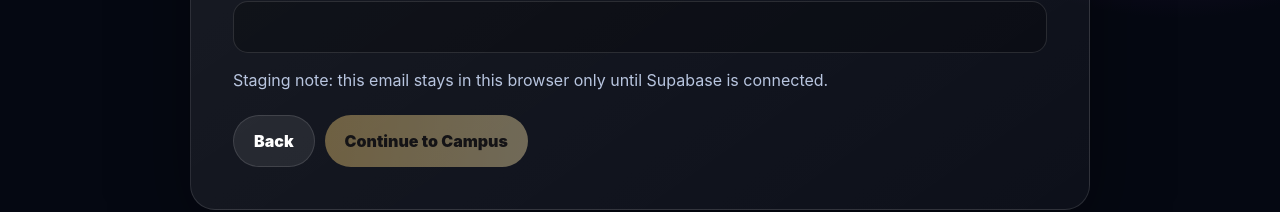
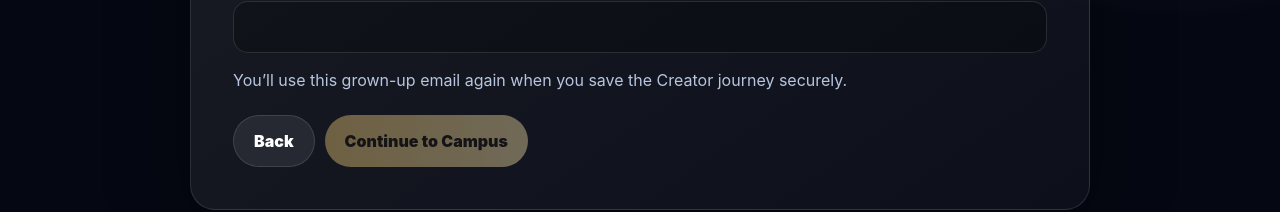
Before and after one commit to melbgittinit/botbox-alpha-clean, a Next.js app in the folder creator-college-junior-app/: page / in a window 1280 px wide. Both pictures are taken after a click on the button "START MY FREE OPEN HOUSE →". Shown: the part 428-640 px from the top of the page. Built offline with nearby package versions, Linux system fonts and the light colour scheme.

Commit message:
Connect Open House to secure parent handoff

```diff
--- a/creator-college-junior-app/app/page.js
+++ b/creator-college-junior-app/app/page.js
@@ -154,7 +154,7 @@ function Adult({s,patch,go}) {
     <p className="lead">Young creators don’t need their own email or public account. A grown-up stays in control.</p>
     <label className="field"><b>GROWN-UP FIRST NAME</b><input className="input" value={s.parent} onChange={(e)=>patch({parent:e.target.value})}/></label>
     <label className="field"><b>GROWN-UP EMAIL</b><input className="input" type="email" value={s.email} onChange={(e)=>patch({email:e.target.value})}/></label>
-    <p className="muted">Staging note: this email stays in this browser only until Supabase is connected.</p>
+    <p className="muted">You’ll use this grown-up email again when you save the Creator journey securely.</p>
     <div className="actions"><button className="btn secondary" onClick={()=>go(0)}>Back</button><button className="btn primary" disabled={!ok} onClick={()=>go(2,'grownup_checkin_complete')}>Continue to Campus</button></div>
   </section>;
 }
@@ -263,9 +263,9 @@ function Parent({s,mix,go}) {
     <div className="skills"><div className="skill">💡 Idea development</div><div className="skill">🧩 Creative problem solving</div><div className="skill">🗣️ Explaining an idea</div><div className="skill">🏷️ Naming & positioning</div></div>
     <div className="id"><small>FIRST CREATION</small><div className="avatar">💡</div><h2>{s.name}</h2><p>{s.idea}</p></div>
     <div className="reward"><b>SEMESTER ONE • I CAN CREATE</b><span>6 missions • Creator Showcase • Digital diploma</span></div>
-    <div className="tile"><small>FOUNDING STUDENT STAGING OFFER</small><h2>$19 one-time</h2><p className="muted">The Shopify product remains DRAFT until parent authentication/database staging is complete.</p></div>
-    <button className="btn primary" disabled>Semester One checkout is staged</button>
-    <div className="actions"><a className="btn secondary" href="/locker">View Creator Locker</a><button className="btn secondary" onClick={()=>go(8)}>Back to Campus</button></div>
+    <div className="tile"><small>FOUNDING STUDENT OFFER</small><h2>$19 one-time</h2><p className="muted">Save this Open House to a secure grown-up account, then continue into Semester One when you’re ready.</p></div>
+    <a className="btn primary" href="/parent/claim">SAVE & CONTINUE AS GROWN-UP →</a>
+    <div className="actions"><a className="btn secondary" href="/locker">Preview Creator Locker</a><button className="btn secondary" onClick={()=>go(8)}>Back to Campus</button></div>
   </section>;
 }
 
```
